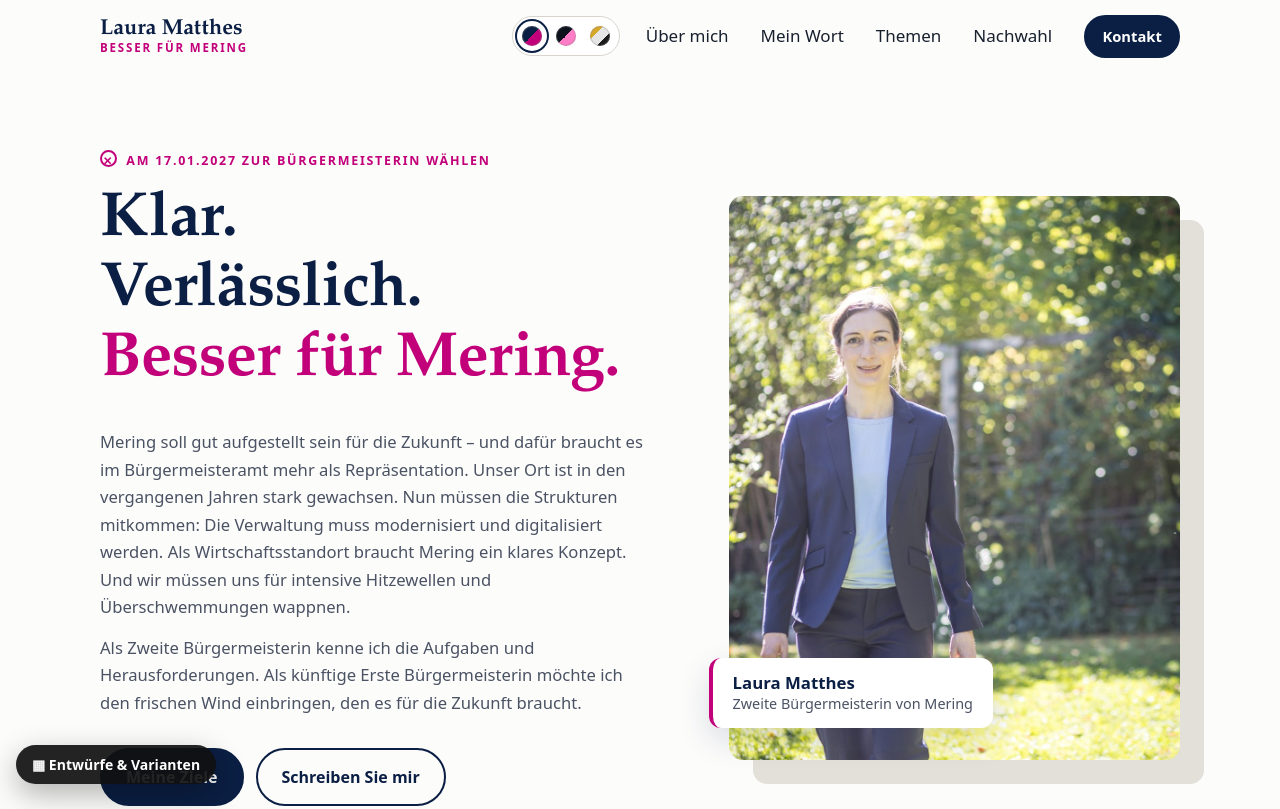
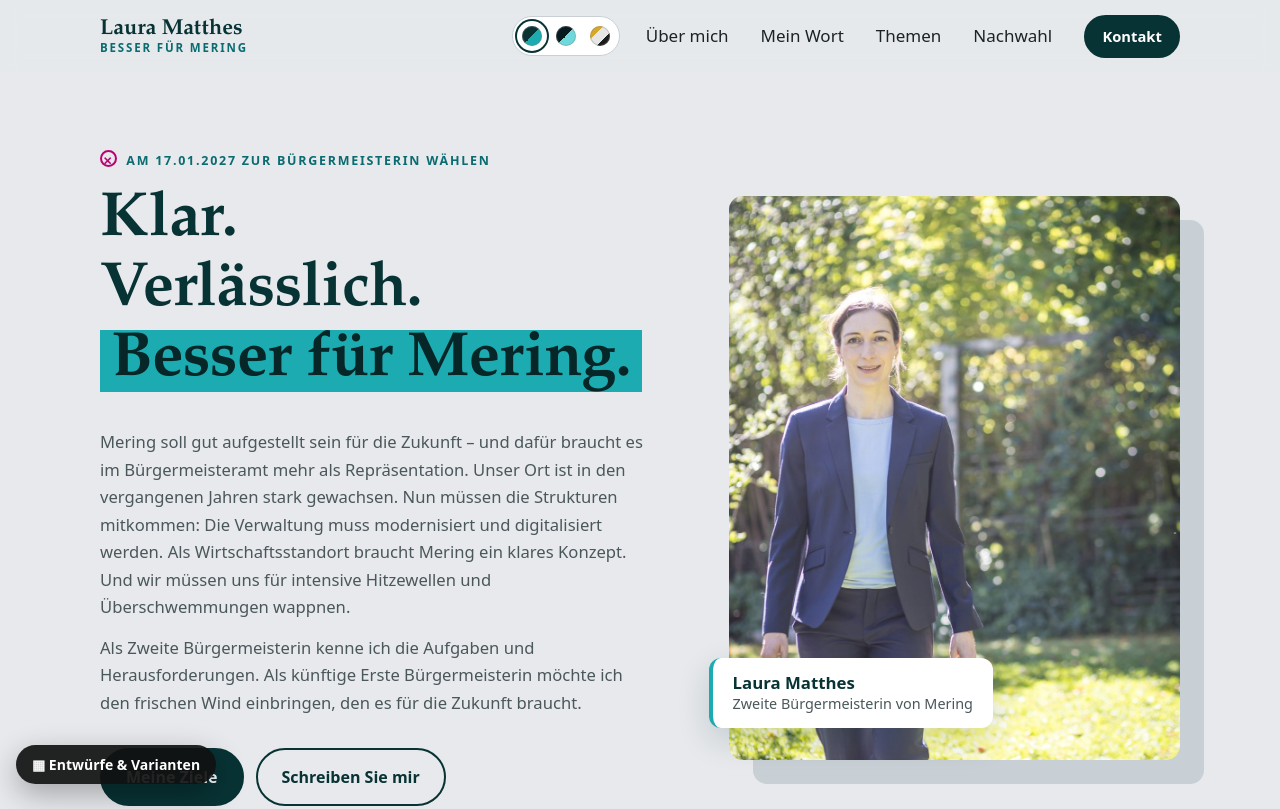
Before and after one commit to BernhardKonrad/lauramatthes-entwuerfe, a plain HTML site: page index.html in a window 1280 px wide. Shown: the top 809 px of the page. Drawn offline with Linux system fonts and the light colour scheme.

Commit message:
Farben nach neuem Flyer-/Plakatentwurf: Petrol, Türkis, Hellgrau
- Standard-Theme: Hintergrund #E7E9EC, Petrol #083335, Türkis #1CABB0;
  Magenta #BD0071 nur noch für das Wahlkreuz
- Slogan "Besser für Mering." auf türkisem Balken wie auf Flyer und Plakat
- Dunkel-Theme auf Petrol abgestimmt, Favicon und Browserfarbe angepasst
- Inhalte unverändert

Co-Authored-By: Claude Opus 5.5 <noreply@anthropic.com>

```diff
--- a/index.html
+++ b/index.html
@@ -5,7 +5,7 @@
   <meta name="viewport" content="width=device-width, initial-scale=1">
   <title>Laura Matthes – Klar. Verlässlich. Besser für Mering.</title>
   <meta name="description" content="Laura Matthes, Zweite Bürgermeisterin von Mering. Am 17.01.2027 zur Bürgermeisterin wählen.">
-  <meta name="theme-color" content="#0b1f44">
+  <meta name="theme-color" content="#083335">
   <link rel="icon" href="assets/favicon.svg" type="image/svg+xml">
   <link rel="stylesheet" href="styles.css">
   <link rel="stylesheet" href="reels.css">
--- a/styles.css
+++ b/styles.css
@@ -1,28 +1,29 @@
 /* ---------- Tokens ---------- */
-/* Standard: Navy + Magenta aus dem Flyer */
+/* Standard: Petrol + Türkis auf Hellgrau aus dem neuen Flyer-/Plakatentwurf, Magenta nur fürs Wahlkreuz */
 :root {
-  --primary: #0b1f44;        /* dunkle Flächen: Fakten, Kontakt, „Sie dürfen erwarten“ */
+  --primary: #083335;        /* Petrol (Namensbalken): dunkle Flächen wie Fakten, Kontakt, „Sie dürfen erwarten“ */
   --on-primary: #ffffff;
-  --heading: #0b1f44;        /* Überschriften auf hellem Grund */
-  --ink: #18202e;
-  --ink-soft: #4a5263;
-  --accent: #c2007a;         /* Magenta als Fläche */
-  --accent-dark: #9b0062;
-  --on-accent: #ffffff;
-  --accent-text: #c2007a;    /* Magenta als Schrift auf hellem Grund */
-  --accent-on-dark: #ff9ad5; /* Akzentschrift auf dunklen Flächen */
-  --btn-bg: #0b1f44;
-  --btn-hover: #16305e;
+  --heading: #083335;        /* Überschriften auf hellem Grund */
+  --ink: #1a2326;
+  --ink-soft: #4a575b;
+  --accent: #1cabb0;         /* Türkis (Slogan-Balken) als Fläche */
+  --accent-dark: #148e93;
+  --on-accent: #062628;      /* Schrift auf Türkis: Petrol, weil Weiß zu wenig Kontrast hätte */
+  --accent-text: #0a6b70;    /* Türkis abgedunkelt für Schrift auf Hellgrau */
+  --accent-on-dark: #6fd8dc; /* Türkis aufgehellt für Schrift auf Petrol */
+  --vote: #bd0071;           /* Magenta, nur für das Wahlkreuz */
+  --btn-bg: #083335;
+  --btn-hover: #0f4a4d;
   --btn-fg: #ffffff;
-  --paper: #fcfcfb;
+  --paper: #e7e9ec;          /* Hellgrau des Flyer-Hintergrunds */
   --surface: #ffffff;
-  --sand: #f1efeb;
-  --sand-2: #e3e0da;
-  --line: #d9d5ce;
-  --header-bg: rgba(252, 252, 251, .92);
-  --footer-bg: #07142e;
-  --ph-bg: rgba(194, 0, 122, .1);
-  --shadow: rgba(11, 31, 68, .14);
+  --sand: #dde1e5;
+  --sand-2: #c9d0d5;
+  --line: #c9d0d5;
+  --header-bg: rgba(231, 233, 236, .92);
+  --footer-bg: #052224;
+  --ph-bg: rgba(28, 171, 176, .16);
+  --shadow: rgba(8, 51, 53, .16);
   color-scheme: light;
 
   --serif: "Iowan Old Style", "Palatino Linotype", Palatino, "Book Antiqua", Georgia, serif;
@@ -36,27 +37,28 @@
 
 /* Dunkel */
 :root[data-theme="dark"] {
-  --primary: #18264a;
-  --on-primary: #f2f4f8;
-  --heading: #f2f4f8;
-  --ink: #e4e7ee;
-  --ink-soft: #a9b1c3;
-  --accent: #d81b8c;
-  --accent-dark: #b0126f;
-  --on-accent: #ffffff;
-  --accent-text: #ff7cc6;
-  --accent-on-dark: #ff9ad5;
-  --btn-bg: #f2f4f8;
+  --primary: #0e3b3e;
+  --on-primary: #eef4f4;
+  --heading: #eef4f4;
+  --ink: #e1e8e9;
+  --ink-soft: #a3b4b6;
+  --accent: #1cabb0;
+  --accent-dark: #148e93;
+  --on-accent: #062628;
+  --accent-text: #6fd8dc;
+  --accent-on-dark: #8fe3e6;
+  --vote: #ff4fae;
+  --btn-bg: #eef4f4;
   --btn-hover: #ffffff;
-  --btn-fg: #0b1220;
-  --paper: #0d121d;
-  --surface: #161d2c;
-  --sand: #121929;
-  --sand-2: #253049;
-  --line: #2a3450;
-  --header-bg: rgba(13, 18, 29, .9);
-  --footer-bg: #080b13;
-  --ph-bg: rgba(255, 124, 198, .14);
+  --btn-fg: #062628;
+  --paper: #071a1c;
+  --surface: #0f2a2d;
+  --sand: #0b2124;
+  --sand-2: #1d4144;
+  --line: #22474a;
+  --header-bg: rgba(7, 26, 28, .9);
+  --footer-bg: #041113;
+  --ph-bg: rgba(111, 216, 220, .14);
   --shadow: rgba(0, 0, 0, .45);
   color-scheme: dark;
 }
@@ -163,8 +165,8 @@ p { margin: 0 0 1em; }
 .theme-picker button { width: 30px; height: 30px; padding: 0; border: 0; border-radius: 50%; background: transparent; cursor: pointer; display: grid; place-items: center; }
 .theme-picker button[aria-pressed="true"] { box-shadow: 0 0 0 2px var(--heading); }
 .theme-picker .sw { width: 20px; height: 20px; border-radius: 50%; display: block; box-shadow: inset 0 0 0 1px rgba(127,127,127,.35); }
-.sw-standard { background: linear-gradient(135deg, #0b1f44 50%, #c2007a 50%); }
-.sw-dark { background: linear-gradient(135deg, #0d121d 50%, #ff7cc6 50%); }
+.sw-standard { background: linear-gradient(135deg, #083335 50%, #1cabb0 50%); }
+.sw-dark { background: linear-gradient(135deg, #071a1c 50%, #6fd8dc 50%); }
 .sw-mering { background: linear-gradient(135deg, #d6a82a 0 33%, #e6e6e6 33% 66%, #1b1b1b 66%); }
 
 @media (max-width: 760px) {
@@ -197,9 +199,11 @@ p { margin: 0 0 1em; }
 .hero h1 { color: var(--heading); font-size: clamp(2.4rem, 5.2vw, 3.9rem); }
 .hero .lead { font-size: clamp(1rem, 1.3vw, 1.08rem); margin-bottom: .8em; }
 .hero h1 span { color: var(--accent-text); }
+/* Standard: slogan on a teal bar, like on the flyer and poster */
+:root:not([data-theme]) .hero h1 span { color: var(--on-accent); background: var(--accent); padding: 0 .18em; -webkit-box-decoration-break: clone; box-decoration-break: clone; }
 /* Gold is too light for text on white, so Mering highlights with a gold band instead */
 [data-theme="mering"] .hero h1 span { color: var(--heading); background: linear-gradient(transparent 64%, var(--accent) 64%, var(--accent) 92%, transparent 92%); -webkit-box-decoration-break: clone; box-decoration-break: clone; }
-.eyebrow .x { display: inline-grid; place-items: center; width: 1.5em; height: 1.5em; border: 2px solid currentColor; border-radius: 50%; margin-right: .4em; font-size: .9em; }
+.eyebrow .x { color: var(--vote, currentColor); display: inline-grid; place-items: center; width: 1.5em; height: 1.5em; border: 2px solid currentColor; border-radius: 50%; margin-right: .4em; font-size: .9em; }
 /* height:auto overrides the width/height attributes so aspect-ratio decides the frame */
 .hero-photo img, .about-photo img { width: 100%; height: auto; border-radius: var(--radius); object-fit: cover; }
 .hero-photo img { aspect-ratio: 4 / 5; object-position: 40% 18%; max-height: 78vh; }
--- a/theme.js
+++ b/theme.js
@@ -1,9 +1,9 @@
-// Colour themes: standard (navy/magenta), dark, mering (gold/silver/black).
+// Colour themes: standard (petrol/teal), dark, mering (gold/silver/black).
 // Loaded in <head> so the stored theme applies before the first paint.
 (() => {
   const KEY = 'lm-theme';
   const THEMES = ['standard', 'dark', 'mering'];
-  const META = { standard: '#0b1f44', dark: '#0d121d', mering: '#1b1b1b' };
+  const META = { standard: '#083335', dark: '#071a1c', mering: '#1b1b1b' };
   const root = document.documentElement;
 
   let stored = null;
```
Also changed, not shown: assets/favicon.svg.
